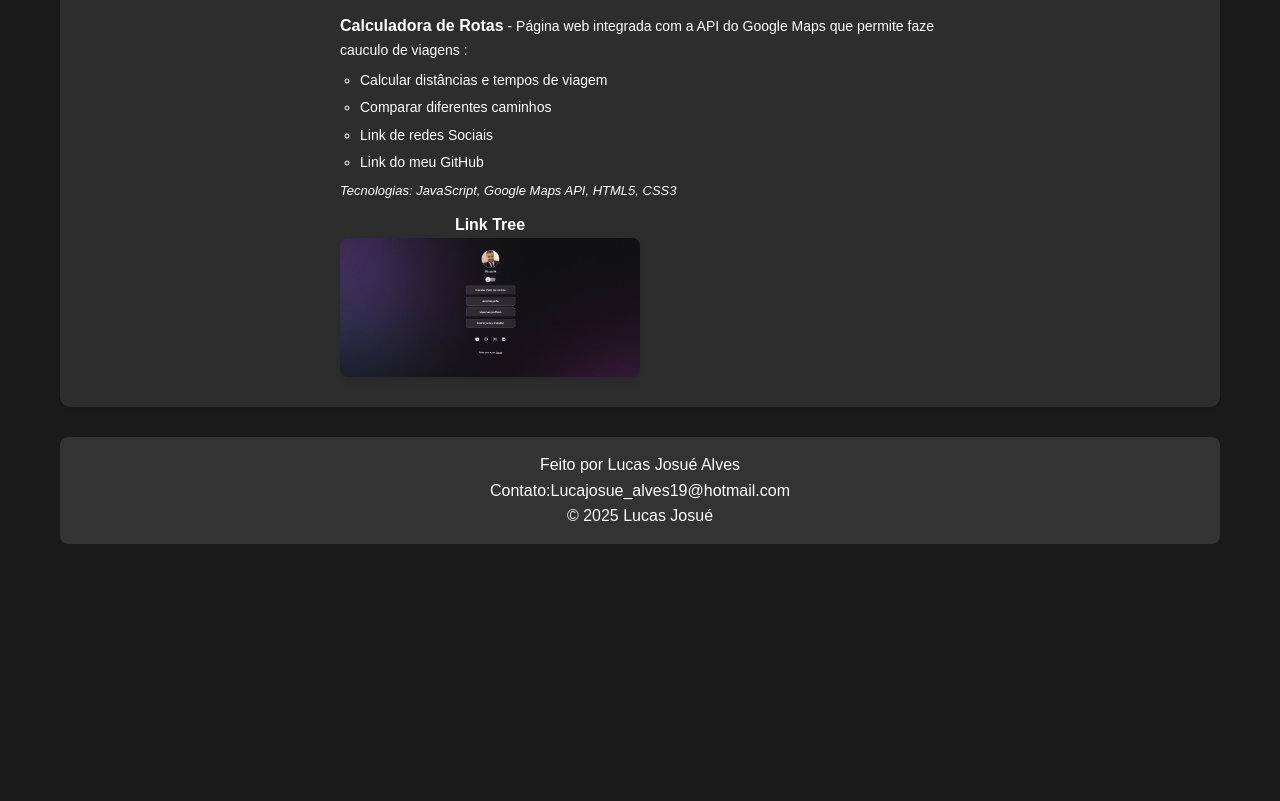
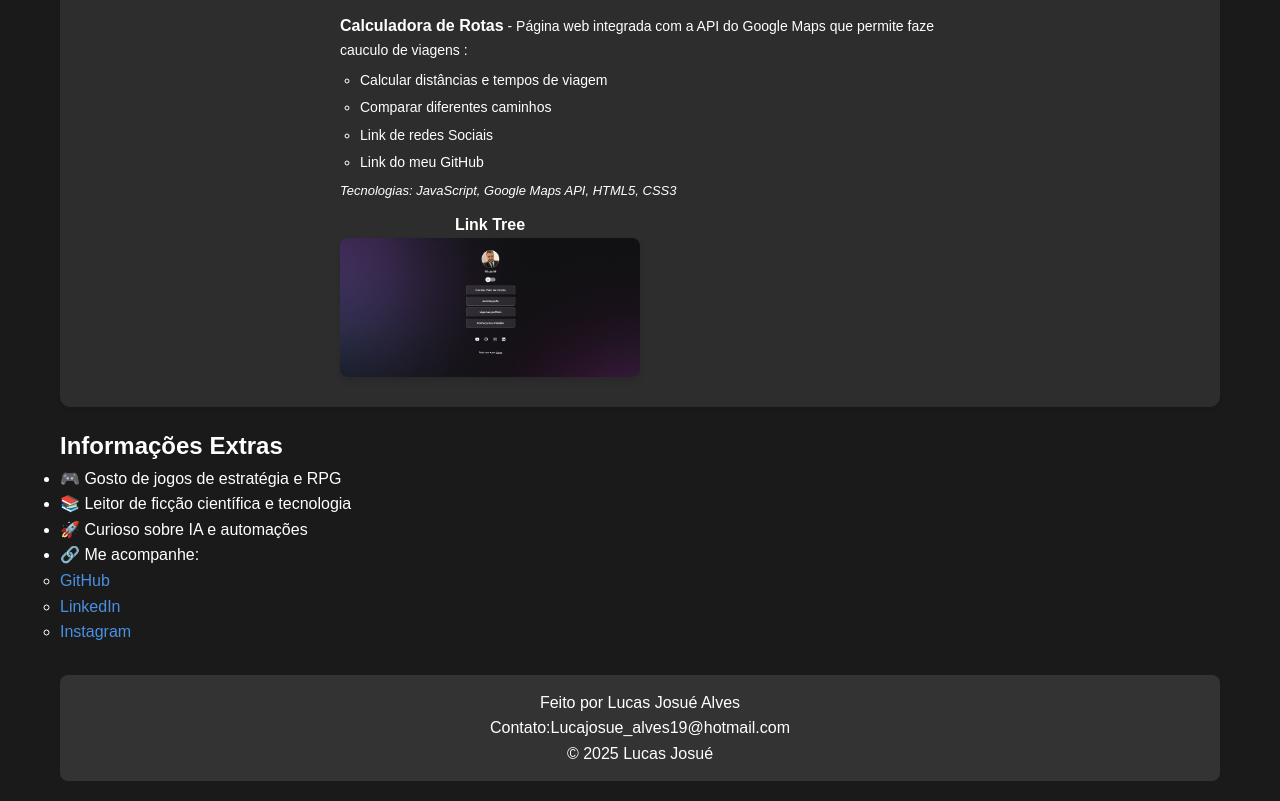
Before and after one commit to LucasJa1994/LandingPageCV, a plain HTML site: page index.html in a window 1280 px wide. Shown: the part 2493-3294 px from the top of the page. Before the commit the page ends 3057 px from the top, so only its background shows below. Drawn offline with Linux system fonts and the light colour scheme.

Commit message:
Update index.html

```diff
--- a/index.html
+++ b/index.html
@@ -124,6 +124,21 @@
       </article>
     </section>
 
+    <aside id="extras">
+      <h2>Informações Extras</h2>
+      <ul>
+        <li>🎮 Gosto de jogos de estratégia e RPG</li>
+        <li>📚 Leitor de ficção científica e tecnologia</li>
+        <li>🚀 Curioso sobre IA e automações</li>
+        <li>🔗 Me acompanhe:
+          <ul>
+            <li><a href="https://github.com/LucasJa1994" target="_blank">GitHub</a></li>
+            <li><a href="https://www.linkedin.com/in/seu-link" target="_blank">LinkedIn</a></li>
+            <li><a href="https://www.instagram.com/seu-insta" target="_blank">Instagram</a></li>
+          </ul>
+        </li>
+      </ul>
+    </aside>
     <!-- Rodapé -->
     <footer>
       <p>Feito por Lucas Josué Alves</p>
```
